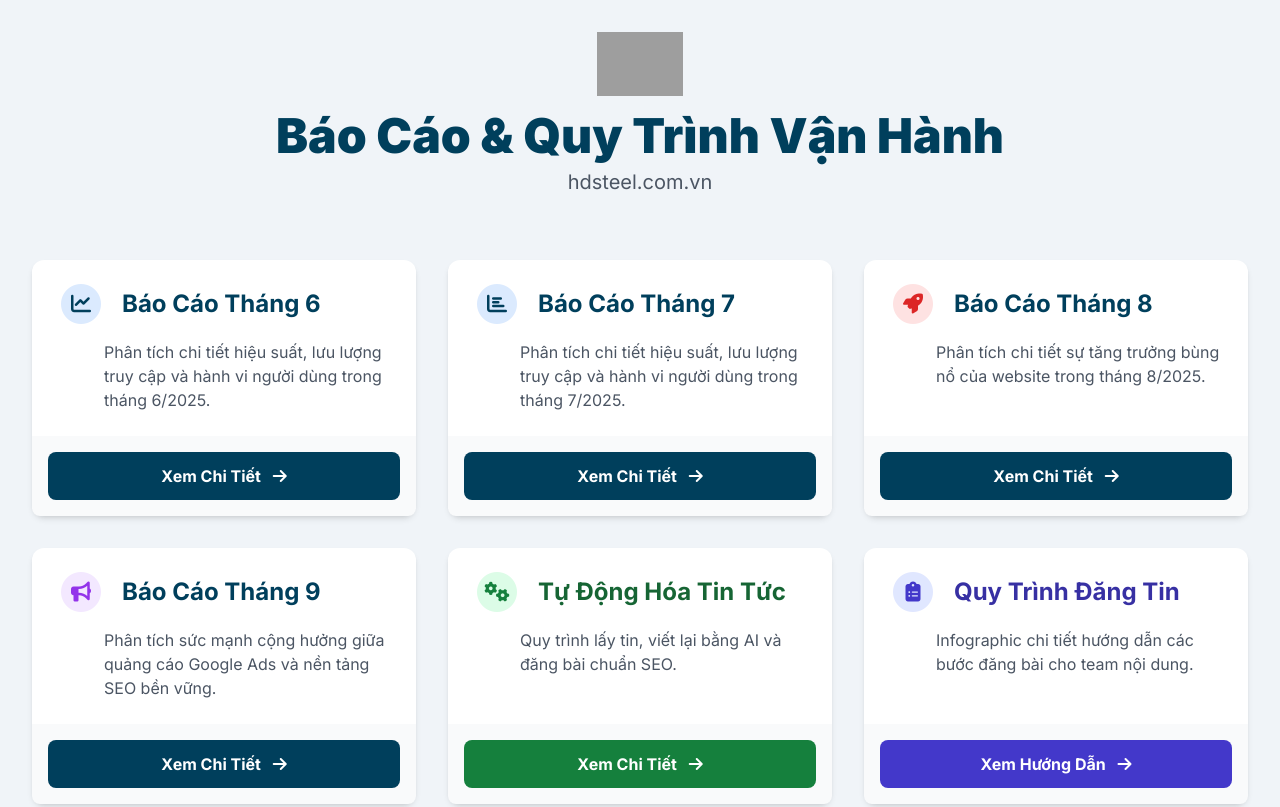
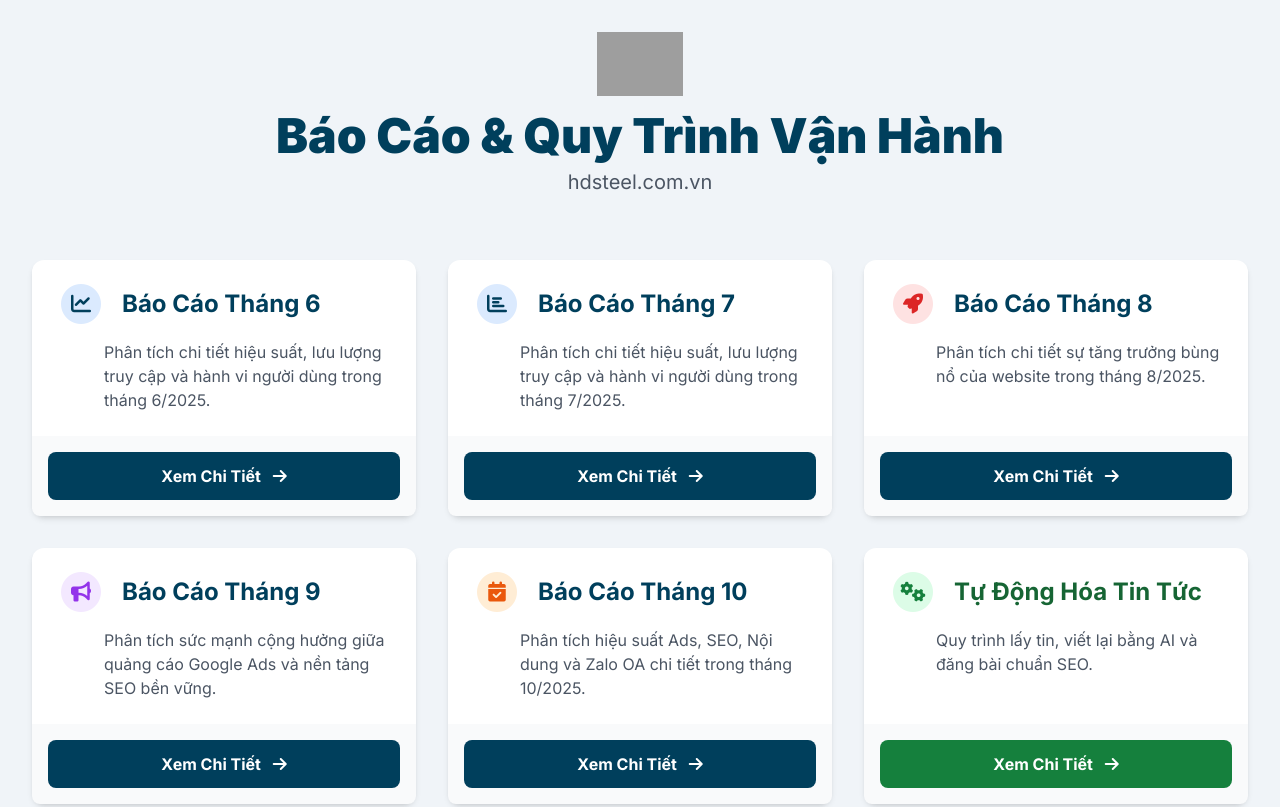
Before and after one commit to HenryHuy8890/bao-cao-huypn, a plain HTML site: page index.html in a window 1280 px wide. Shown: the top 807 px of the page. Drawn offline with nearby package versions, Linux system fonts and the light colour scheme; grey boxes are pictures that could not be loaded.

Commit message:
Update index.html

```diff
--- a/index.html
+++ b/index.html
@@ -112,7 +112,7 @@
                         </div>
                     </div>
 
-                    <!-- NEW Report Card: September -->
+                    <!-- Report Card: September -->
                     <div class="report-card">
                          <div class="p-6 card-content">
                             <div class="flex items-center mb-4">
@@ -126,6 +126,26 @@
                         </div>
                         <div class="bg-gray-50 p-4 rounded-b-lg">
                             <a href="https://henryhuy8890.github.io/bao-cao-huypn/bao-cao-website-thang-9/"
+                               class="w-full inline-block text-center bg-[#003f5c] text-white font-bold py-3 px-6 rounded-lg hover:bg-[#002f45] transition-colors duration-300">
+                                Xem Chi Tiết <i class="fas fa-arrow-right ml-2"></i>
+                            </a>
+                        </div>
+                    </div>
+
+                    <!-- NEW Report Card: October -->
+                    <div class="report-card">
+                         <div class="p-6 card-content">
+                            <div class="flex items-center mb-4">
+                                <span class="fa-stack fa-lg mr-4">
+                                  <i class="fas fa-circle fa-stack-2x text-orange-100"></i>
+                                  <i class="fas fa-calendar-check fa-stack-1x text-orange-600"></i>
+                                </span>
+                                <h2 class="text-2xl font-bold text-[#003f5c]">Báo Cáo Tháng 10</h2>
+                            </div>
+                            <p class="text-gray-600 ml-12">Phân tích hiệu suất Ads, SEO, Nội dung và Zalo OA chi tiết trong tháng 10/2025.</p>
+                        </div>
+                        <div class="bg-gray-50 p-4 rounded-b-lg">
+                            <a href="https://henryhuy8890.github.io/bao-cao-huypn/bao-cao-website-thang-10/"
                                class="w-full inline-block text-center bg-[#003f5c] text-white font-bold py-3 px-6 rounded-lg hover:bg-[#002f45] transition-colors duration-300">
                                 Xem Chi Tiết <i class="fas fa-arrow-right ml-2"></i>
                             </a>
```
